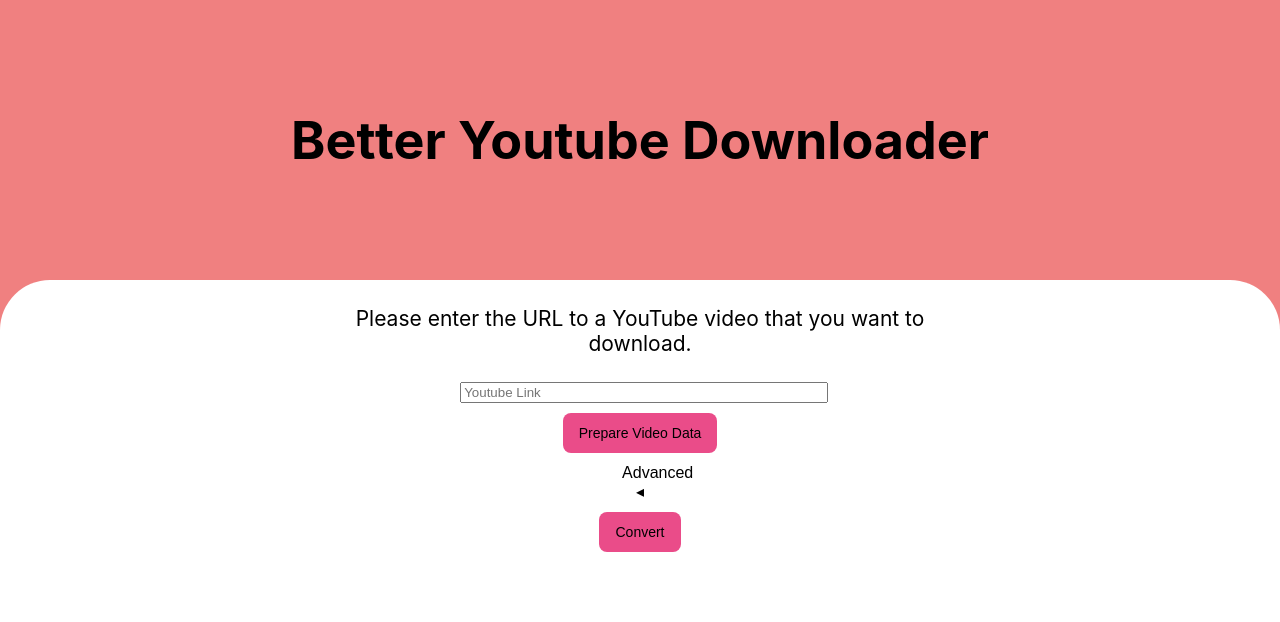
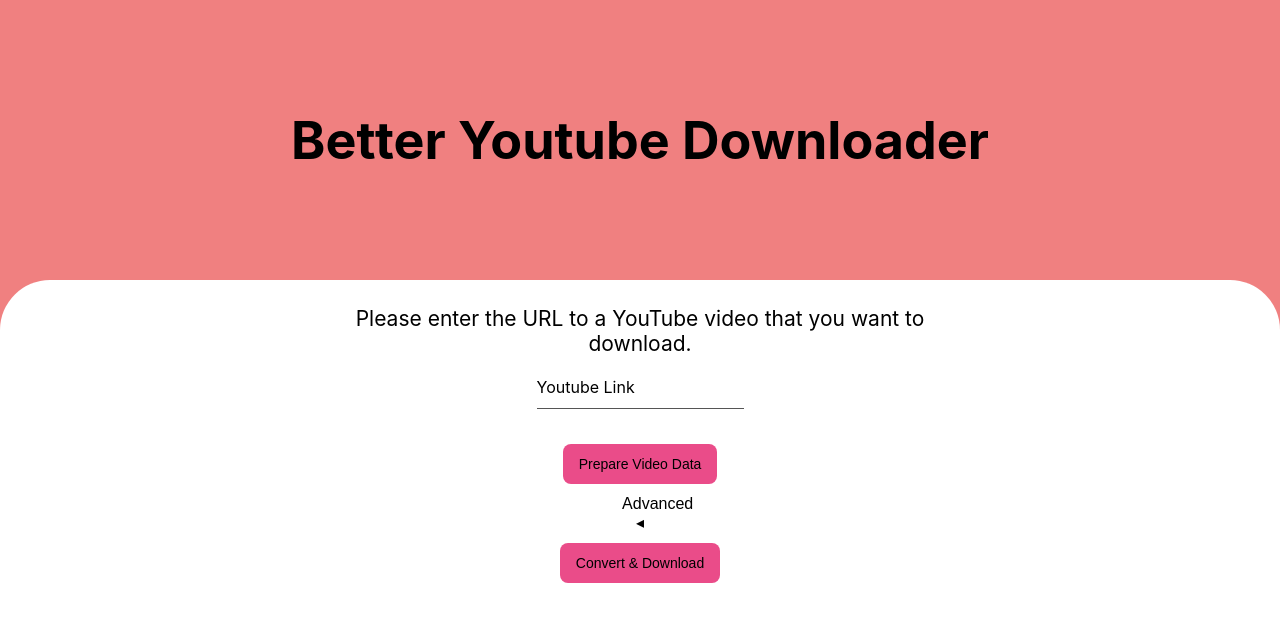
Before and after one commit to ehines24/better-tube-downloader, a React (Create React App) app in the folder ReactApp/: page / in a window 1280 px wide. Shown: the top 622 px of the page. Built offline with nearby package versions, Linux system fonts and the light colour scheme.

Commit message:
Finally added cooler input

```diff
--- a/ReactApp/src/App.css
+++ b/ReactApp/src/App.css
@@ -52,8 +52,34 @@
 
 /* ADVANCED DROPDOWN */
 
-#youtubeUrl {
-  min-width: 100%;
+.input-container {
+	position:relative;
+	margin-bottom:25px;
+}
+.input-container label{
+	position:absolute;
+	top:0px;
+	left:0px;
+	font-size:16px;
+  pointer-events:none;
+	transition: all 0.5s ease-in-out;
+}
+.input-container input{
+  border:0;
+  border-bottom:1px solid #555;
+  width:100%;
+  padding:8px 0 5px 0;
+  font-size:16px;
+}
+.input-container input:focus {
+ border:none;
+ outline:none;
+ border-bottom:1px solid #e74c3c;
+}
+
+input:focus ~label, input:valid ~label {
+  top: -12px;
+  font-size: 12px;
 }
 
 #advBtn {
--- a/ReactApp/src/components/Article.js
+++ b/ReactApp/src/components/Article.js
@@ -11,13 +11,16 @@ export default () => {
         <p>
           Please enter the URL to a YouTube video that you want to download.
         </p>
-        <input id="youtubeUrl" name="Youtube Link" placeholder="Youtube Link"></input>
+        <div class="input-container">
+		      <input id="youtubeUrl" type="text" required="required" />
+		      <label id="youtubeUrlLabel">Youtube Link</label>
+	      </div>
 
         <button id="prepBtn" onClick={prepareVideo}>Prepare Video Data</button>
 
         <AdvancedDropdown />
 
-        <button id="cvtBtn">Convert</button>
+        <button id="cvtBtn">Convert & Download</button>
       </article>
     );
 }
```
